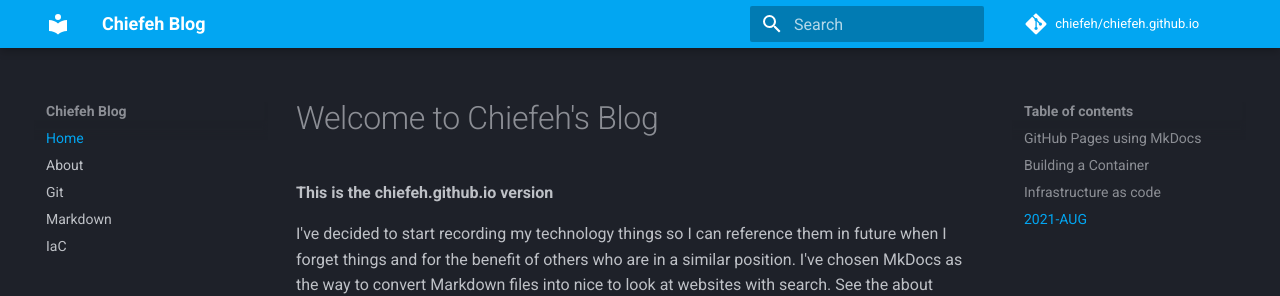
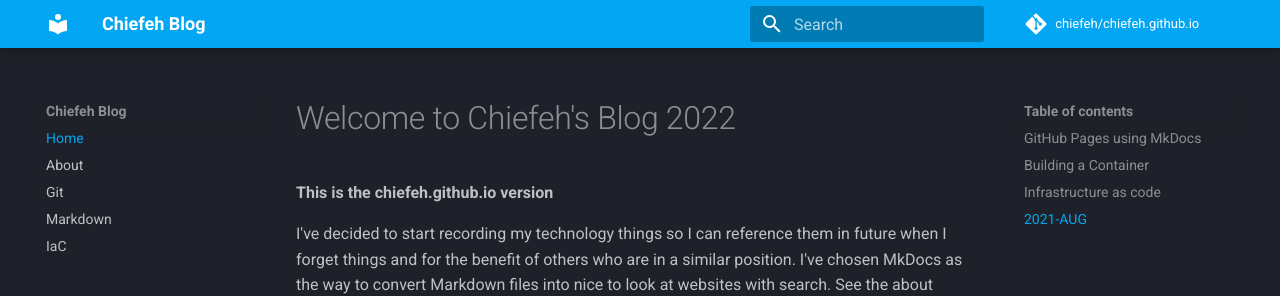
Before and after one commit to chiefeh/chiefeh.github.io, an MkDocs documentation site: the page built from docs/index.md, in a window 1280 px wide and 1094 px high. Shown: the top 296 px of the window. Built offline with MkDocs 1.6.1 and Material for MkDocs 9.7.7, drawn with Linux system fonts in a browser that asks for light colours; comment, search, counter and statistics services are not loaded.

Commit message:
Welcome to 2022

```diff
--- a/docs/index.md
+++ b/docs/index.md
@@ -1,4 +1,4 @@
-# Welcome to Chiefeh's Blog
+# Welcome to Chiefeh's Blog 2022
 
 **This is the chiefeh.github.io version**
 
```
